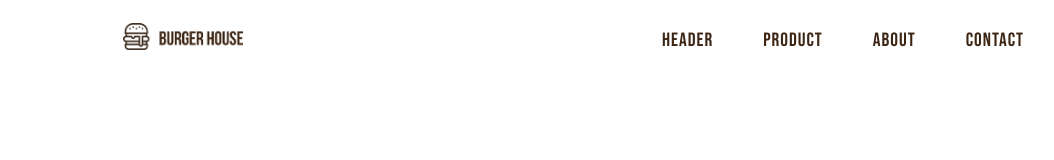
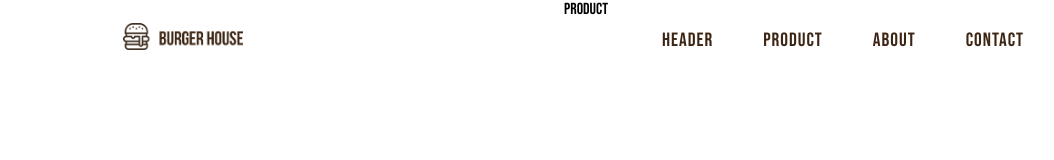
Before and after one commit to ankushsingh24/React-Restraunt-Website, a React (Create React App) app: page / in a window 1280 px wide. Shown: the top 160 px of the page, without its empty margins (54-1108 px from the left). Built offline with nearby package versions, Linux system fonts and the light colour scheme.

Commit message:
added product

```diff
--- a/src/App.js
+++ b/src/App.js
@@ -2,6 +2,7 @@ import React, { useState, useEffect } from "react";
 import "./App.css";
 import Navbar from "./Components/Navbar";
 import Header from "./Components/Header";
+import Product from "./Components/Product";
 import { css } from "@emotion/react";
 import PropagateLoader from "react-spinners/PropagateLoader";
 
@@ -32,6 +33,7 @@ function App() {
       <>
         <Navbar />
         <Header />
+        <Product />
       </>
     </div>
   );
```
